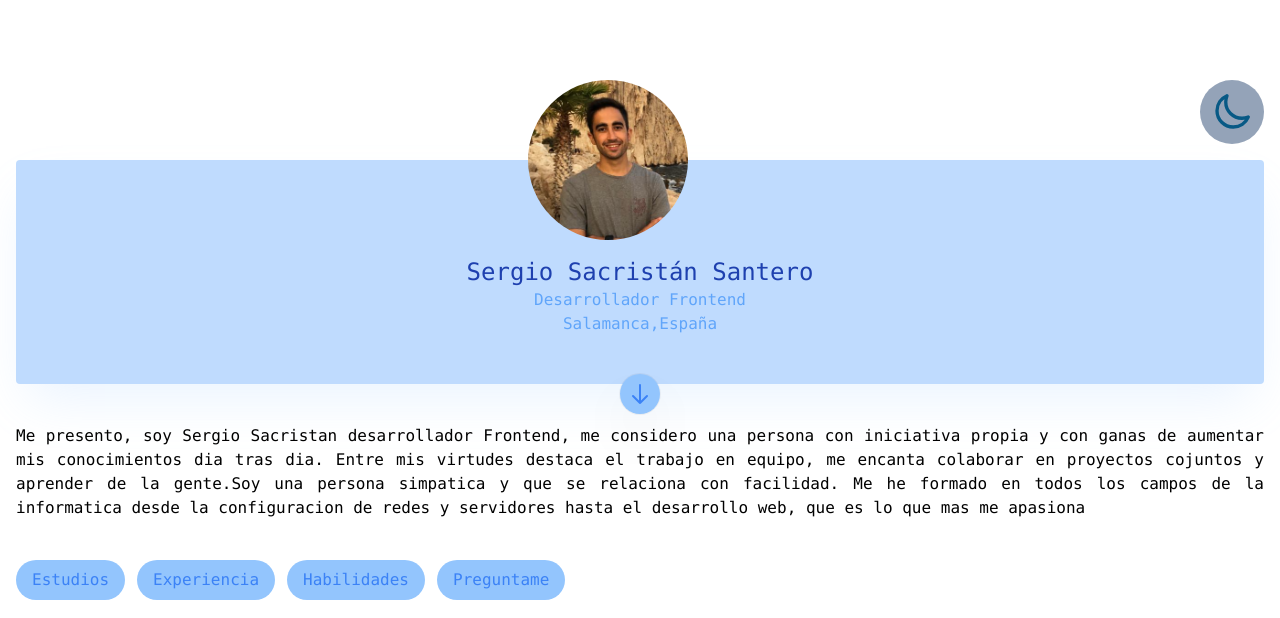
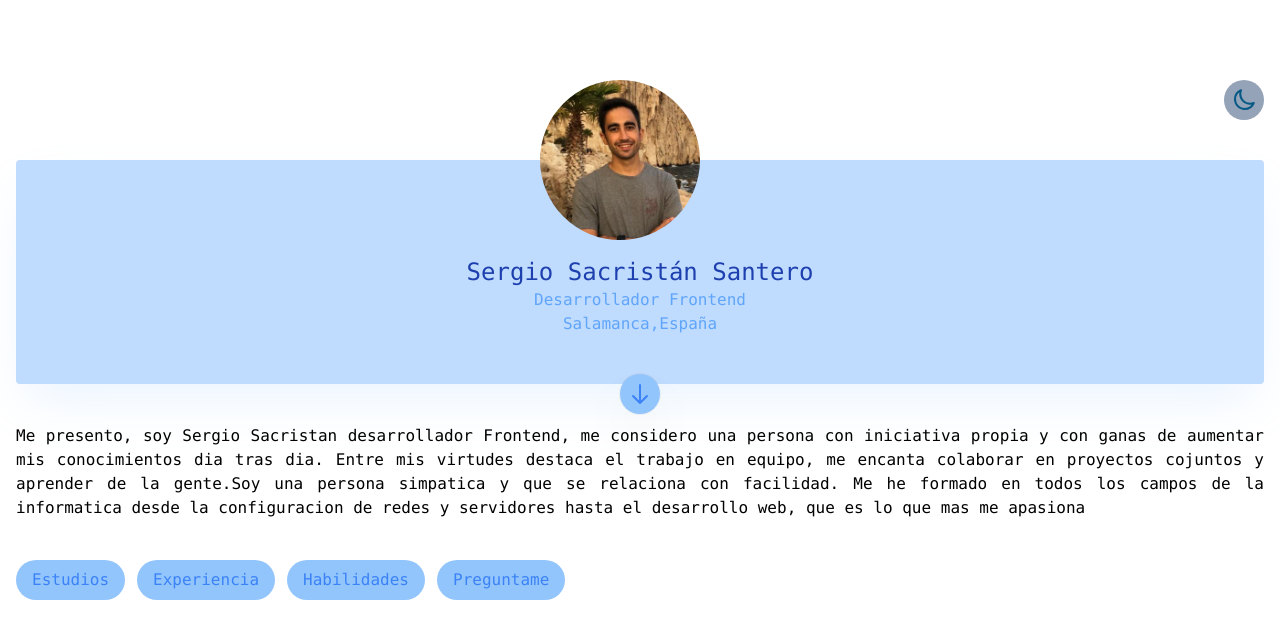
Before and after one commit to srg1995/CurriculumVitae, a website: page src/index.html in a window 1280 px wide. Shown: the top 618 px of the page. Drawn offline with Linux system fonts and the light colour scheme.

Commit message:
web curriculum

```diff
--- a/src/curriculumvitae.html
+++ b/src/index.html
@@ -11,7 +11,7 @@
   >
     <button
       onclick="changeColour()"
-      class="dark:bg-blue-400 bg-slate-400 p-3 rounded-full w-16 justify-end place-content-end font-bold float-right mr-4"
+      class="dark:bg-blue-400 bg-slate-400 p-2 rounded-full w-10 justify-end place-content-end font-bold float-right mr-4"
     >
       <svg
         class="hidden dark:block dark:text-yellow-400 stroke-2"
```
Also changed, not shown: src/css/styleProduction.css.
